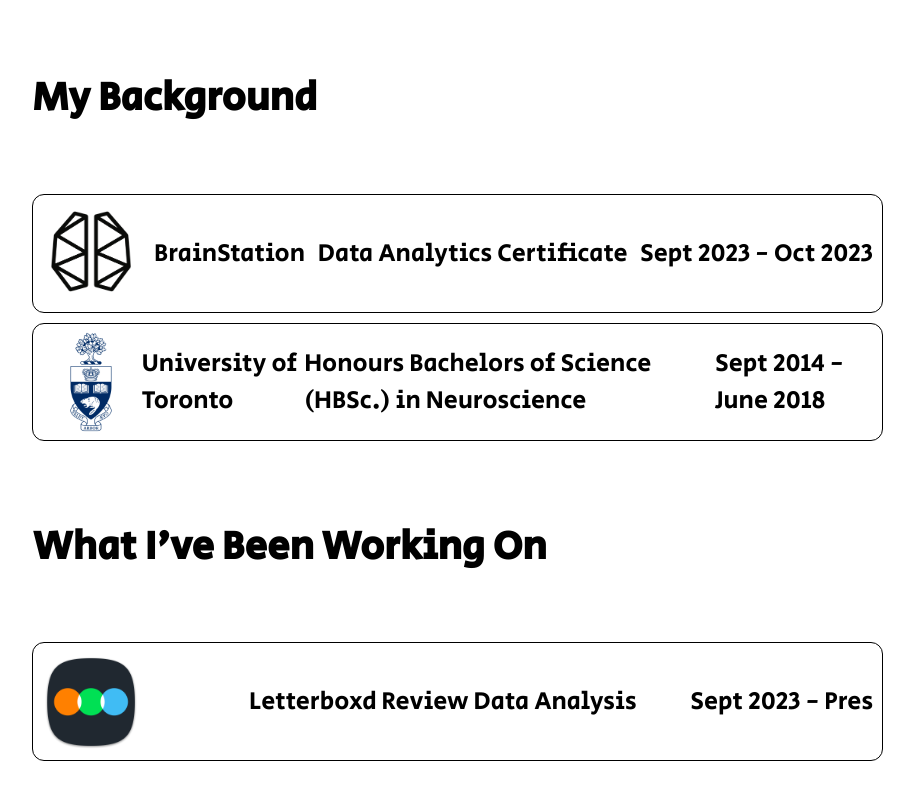
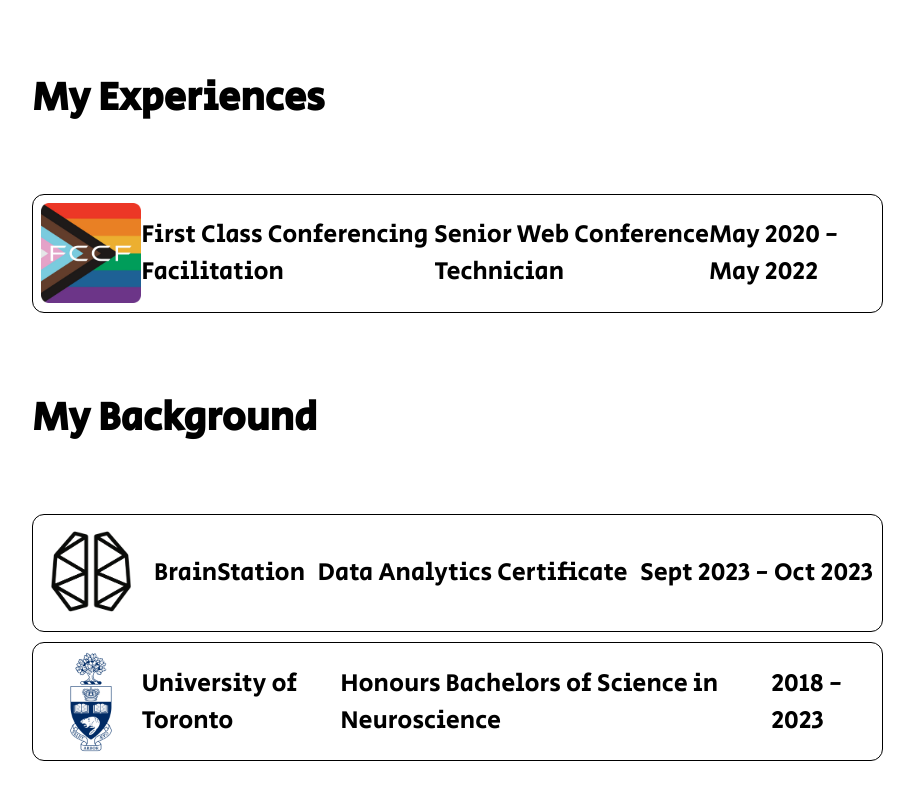
Before and after one commit to emilyvelez/emilyvelez.github.io, a React (Create React App) app: page / in a window 1280 px wide. Shown: the part 1285-2085 px from the top of the page, without its empty margins (160-1074 px from the left). Built offline with nearby package versions, Linux system fonts and the light colour scheme.

Commit message:
<your commit message here>

```diff
--- a/src/components/mainProfile.js
+++ b/src/components/mainProfile.js
@@ -19,7 +19,7 @@ function MainProfile(props) {
             img_src: fccf,
             title_position: "Senior Web Conference Technician",
             location: "Toronto, ON",
-            start_date: "June 2020",
+            start_date: "May 2020",
             end_date: "May 2022",
             points: [
                 "Excelled in organizing and facilitating full-day professional meetings on various conferencing platforms, providing seamless technical support to clients throughout the day",
@@ -59,10 +59,10 @@ function MainProfile(props) {
         {
             school_company_name: "University of Toronto",
             img_src: uoft,
-            title_position: "Honours Bachelors of Science (HBSc.) in Neuroscience",
+            title_position: "Honours Bachelors of Science in Neuroscience",
             location: "Toronto, Canada",
-            start_date: "Sept 2014",
-            end_date: "June 2018",
+            start_date: "2018",
+            end_date: "2023",
             points: [
                 "Activities and societies:",
                 "Rock Climbing Club",
@@ -77,8 +77,8 @@ function MainProfile(props) {
             img_src: letterboxd,
             title_position: "Letterboxd Review Data Analysis",
             location: "Toronto, Canada",
-            start_date: "Sept 2023",
-            end_date: "Pres",
+            start_date: "Oct 2023",
+            //end_date: "Pres",
             points: [
                 "Our project involved a comprehensive exploration of a dataset consisting of Letterboxd reviews, delving deep into the intricacies of user reviews and sentiments. This project not only highlighted our expertise in data interpretation but also provided profound insights into the intricate tapestry of film enthusiasts' sentiments and interactions, painting a vivid picture of the vibrant film community on Letterboxd language processing and statistical methods, we deciphered the subtle nuances of user engagements, unraveling the unique ways in which individuals interacted with each other's reviews. This project not only highlighted our expertise in data interpretation but also provided profound insights into the intricate tapestry of film enthusiasts' sentiments and interactions, painting a vivid picture of the vibrant film community on Letterboxd.",
                 // "Point 2",
@@ -101,9 +101,10 @@ function MainProfile(props) {
                     </a>
                 </div>
             </div>
+            <Section title="What I've Been Working On" data={projects}/>
             <Section title="My Experiences" data={experiences}/>
             <Section title="My Background" data={education}/>
-            <Section title="What I've Been Working On" data={projects}/>
+
         </div>
     )
 }
```
